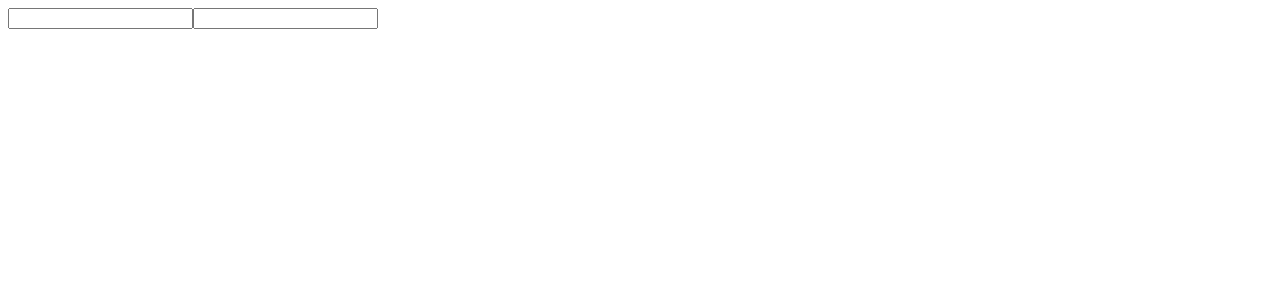
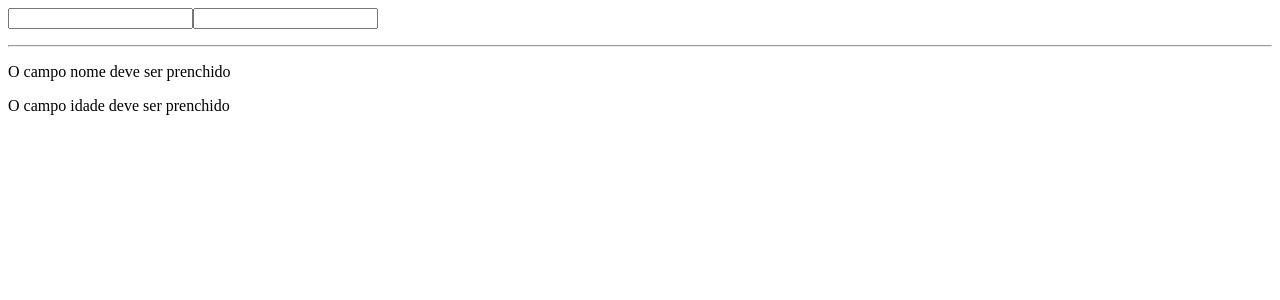
Before and after one commit to alejandrofonsecac/Angular, an Angular app in the folder curso-angular/: page / in a window 1280 px wide. Shown: the top 300 px of the page. Built offline with nearby package versions, Linux system fonts and the light colour scheme.

Commit message:
Validators

```diff
--- a/curso-angular/src/app/formulario-reativo/formulario-reativo.html
+++ b/curso-angular/src/app/formulario-reativo/formulario-reativo.html
@@ -5,3 +5,29 @@
 
 <p>{{pessoa.value.name}}</p>
 <p>{{pessoa.value.age}}</p>
+
+<hr>
+
+@if (pessoa.get('name')?.errors?.['required']) {
+    <p>O campo nome deve ser prenchido</p>
+}
+
+@if (pessoa.get('name')?.errors?.['min-length']) {
+    <p>O campo nome deve ter pelo menos três caracteres</p>
+}
+
+@if (pessoa.get('name')?.valid) {
+    <p>Nome válido</p>
+}
+
+@if (pessoa.get('age')?.errors?.['required']) {
+    <p>O campo idade deve ser prenchido</p>
+}
+
+@if (pessoa.get('age')?.errors?.['max']) {
+    <p>O campo idade deve ter no máximo de 120.</p>
+}
+
+@if (pessoa.get('age')?.valid) {
+    <p>Idade Válida</p>
+}
--- a/curso-angular/src/app/formulario-reativo/formulario-reativo.ts
+++ b/curso-angular/src/app/formulario-reativo/formulario-reativo.ts
@@ -1,5 +1,5 @@
 import { Component } from '@angular/core';
-import { FormControl, FormGroup, ReactiveFormsModule } from '@angular/forms';
+import { FormControl, FormGroup, ReactiveFormsModule, Validators } from '@angular/forms';
 
 @Component({
   selector: 'app-formulario-reativo',
@@ -9,7 +9,7 @@ import { FormControl, FormGroup, ReactiveFormsModule } from '@angular/forms';
 })
 export class FormularioReativo {
   pessoa = new FormGroup({
-    name: new FormControl(),
-    age: new FormControl()
+    name: new FormControl('', [Validators.required, Validators.minLength(3)]),
+    age: new FormControl('', [Validators.required, Validators.max(120)])
   });
 }
```
